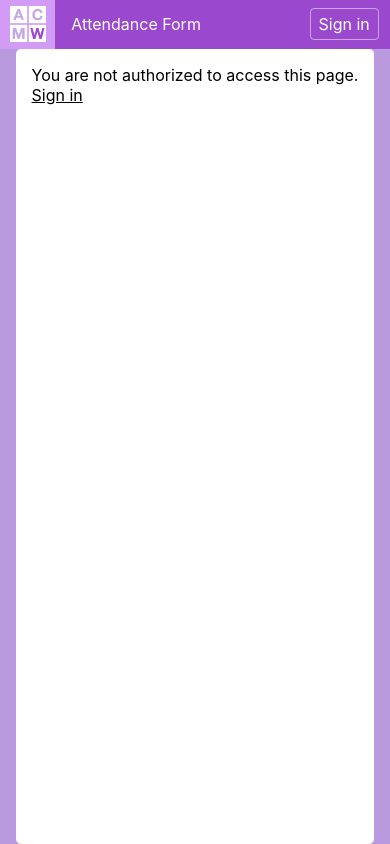
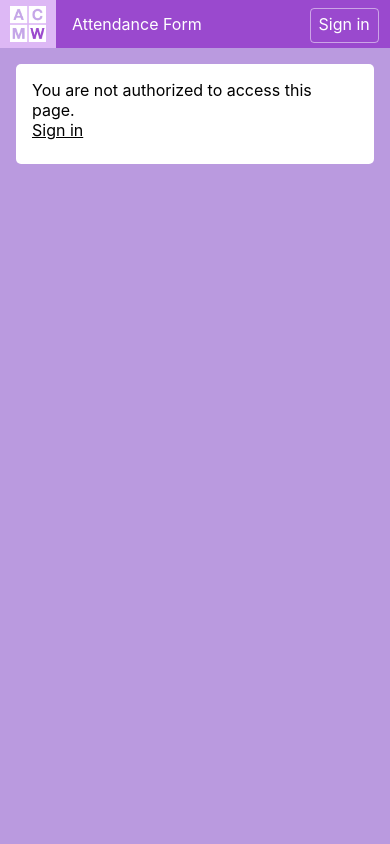
Before and after one commit to jgeorge37/acmwosu-db, a Next.js app in the folder acmw-db-app/: page /execdashboard in a window 390 px wide. Built offline with nearby package versions, Linux system fonts and the light colour scheme.

Commit message:
Ada 114 mobile navbar (#116)
* ADA-114 categorize bar by permissions tier

* ADA-114 Lots of wack css for this nav bar

```diff
--- a/acmw-db-app/components/NavBar.jsx
+++ b/acmw-db-app/components/NavBar.jsx
@@ -5,7 +5,11 @@ import React, {Fragment, useEffect, useState} from 'react';
 const NavBar = (props) => {
   const [showAlert, setShowAlert] = useState(false);
   const [hideAlert, setHideAlert] = useState(false);
+  const [narrow, setNarrow] = useState(false);
+  const [open, setOpen] = useState(false);
+  const [windowWidth, setWindowWidth] = useState(null);
 
+  // Log out confirmation notification
   useEffect(() => {
     if(showAlert) {
       const timer = setTimeout(() => {
@@ -14,6 +18,23 @@ const NavBar = (props) => {
       return () => clearTimeout(timer);
     }
   }, [showAlert]);
+
+  // Determine if menu must collapse; check if window size or user changes
+  useEffect(() => {
+    const limit = props.user ? (JSON.parse(props.user).is_exec ? 1060 : 670) : 0;
+    const isNarrow = window.innerWidth <= limit;
+    setNarrow(isNarrow);
+    if(!isNarrow) setOpen(false);
+  }, [windowWidth, props.user]);
+
+  // Add event listener for window resize
+  useEffect(() => {
+    const handleResize = ()=> {
+      setWindowWidth(window.innerWidth);
+    }
+    window.addEventListener('resize', handleResize);
+    return () => window.removeEventListener('resize', handleResize);
+  }, []);
 
   const logoutAlert = (
     <div className={styles.alert}>
@@ -24,12 +45,11 @@ const NavBar = (props) => {
   const cornerButton = props.user ?
   (
     <li className={`${styles.tab} ${styles.account}`}>
-      <span className={styles.email}>{JSON.parse(props.user).email}</span>
       <span onClick={() => {
         props.setUser(null);
         localStorage.removeItem('user');
         setShowAlert(true);
-      }} className={styles.cornerButton}>Log out</span>
+      }} className={styles.cornerButton}>Log out of {JSON.parse(props.user).email}</span>
     </li>
   )
   :
@@ -63,16 +83,24 @@ const NavBar = (props) => {
   );
 
   return (
-      <ul className={styles.bar}>
-        <a href="/">
-         <img src="/logoinvert.png" alt="ACM-W Logo" className={styles.navlogo}/>
-        </a>
+    <ul className={narrow ? `${styles.narrow} ${open ? styles.open : styles.closed}` : styles.bar}>
+      <div className={styles.mobileTopper}>
+        {open && <button onClick={() => setOpen(false)}>&#x2715;</button>}
+        {!open && <button onClick={() => setOpen(true)}>&#x2630;</button>}
+      </div>
+      <a href="/" className={styles.homelink}>
+        <img src="/logoinvert.png" alt="ACM-W Logo"/>
+        {narrow && <span>ACM-W OSU Database</span>}
+      </a>
+      <div id={styles.pages}>
         {tier1}
         {props.user && tier2}
         {props.user && JSON.parse(props.user).is_exec && tier3}
         {showAlert && !hideAlert && logoutAlert}
         {!(showAlert && !hideAlert) && cornerButton}
-      </ul>
+      </div>
+
+    </ul>
   )
 }
 
--- a/acmw-db-app/styles/components/NavBar.module.css
+++ b/acmw-db-app/styles/components/NavBar.module.css
@@ -12,7 +12,6 @@
   padding: 0.3em 0.5em;
   border-radius: 4px;
 }
-
 .alert > button {
   background-color: black;
   color: white;
@@ -27,14 +26,20 @@
   background-color: rgba(256,256,256,0.1);
 }
 
-.bar {
+.bar, .narrow {
   list-style-type: none;
   margin: 0px;
   padding: 0px;
   overflow: hidden;
+  white-space: nowrap;
   justify-content: left;
   align-items: center;
   background-color: #9A49CE;
+  height: 3em;
+}
+
+.mobileTopper {
+  display: none;
 }
 
 .tab {
@@ -45,31 +50,30 @@
   color: white;
   margin-right: 0.7em;
 }
-.tab.account .email {
-  float: left;
-  margin-left: 0.5em;
-  margin-top: 0.5em;
-  padding: 0.3em 0.5em;
-}
 .tab.account .cornerButton {
   float: right;
   margin-left: 0.5em;
   margin-top: 0.5em;
   padding: 0.3em 0.5em;
+  height: 2.2em;
   border: 1px solid rgba(256,256,256,0.5);
   border-radius: 4px;
   transition: 0.2s background-color ease-in-out, 0.2s color ease-in-out;
+  max-width: 15em;
+  overflow: hidden;
+  text-overflow: ellipsis;
 }
 .tab.account .cornerButton:hover {
   cursor: pointer;
-  background-color: rgba(256,256,256,0.8);
+  background-color: white;
   color: #9A49CE;
 }
 .tab a {
   display: block;
   color: #FFFFFF;
   text-align: center;
-  padding: 14px 16px;
+  padding: 14px 16px 0px 16px;
+  height: 3em;
   text-decoration: none;
   margin: 0px;
   transition: 0.2s background-color ease-in-out, 0.2s color ease-in-out;
@@ -84,13 +88,83 @@
   background-color: #FFFFFF;
   color: #9A49CE;
 }
-.bar .navlogo {
-  width: 3.45em;
-  float: left;
-  padding: 0.4em 0.6em;
-  background-color: #6e1ea0;
+.homelink {
+  height: 3rem;
+  width: 3.5rem;
+  color: white;
+  font-weight: 700;
   transition: 0.2s background-color ease-in-out, 0.2s color ease-in-out;
 }
-.bar .navlogo:hover {
-  background-color: #d29bf5;
+.homelink > img {
+  width: 3.5rem;
+  float: left;
+  padding: 0.35rem 0.6rem 0.35rem 0.6rem;
+  height: 3rem;
 }
+.homelink:hover, .narrow .mobileTopper > button:hover, .bar .homelink > img:hover {
+  background-color: #ddb8f5;
+}
+.bar .homelink > img {
+  transition: 0.2s background-color ease-in-out, 0.2s color ease-in-out;
+}
+
+/* For the collapsing  */
+.narrow #pages {
+  position: fixed;
+  width: 100%;
+  top: 3em;
+  height: 100%;
+  background-color: #b763eb;
+  transition: 0.5s;
+  overflow: hidden;
+  z-index: 1;
+}
+.narrow.open #pages {
+ width: 18em;
+}
+.narrow.closed #pages {
+  width: 0em;
+}
+.narrow .mobileTopper {
+  display: block;
+  height: 3em;
+  width: 100%;
+  background-color: #9A49CE;
+  position: fixed;
+  top: 0em;
+}
+.narrow .mobileTopper > button {
+  background-color: transparent;
+  font-size: 22pt;
+  color: white;
+  padding-bottom: 0.2rem;
+  height: 3rem;
+  width: 3rem;
+  border: none;
+  outline: none;
+  transition: 0.2s background-color ease-in-out, 0.2s color ease-in-out;
+}
+.narrow .homelink {
+  position: fixed;
+  top: 0rem;
+  left: 3rem;
+  z-index: 1;
+  float: none;
+  width: 15rem;
+}
+.narrow .homelink > span {
+  margin-top: 0.8rem;
+  display: inline-block;
+}
+.narrow li, .narrow .tab.account, .narrow .tab.account .cornerButton {
+  float: none;
+}
+.narrow .tab.account{
+  margin: 0.5em 0em;
+  text-align: center;
+  justify-content: center;
+}
+.narrow .tab.account .cornerButton {
+  display: inline-block;
+  margin: 0;
+}
--- a/acmw-db-app/styles/globals.css
+++ b/acmw-db-app/styles/globals.css
@@ -1,5 +1,6 @@
 html,
 body {
+  min-width: 300px;
   padding: 0;
   margin: 0;
   font-family: -apple-system, BlinkMacSystemFont, Segoe UI, Roboto, Oxygen,
@@ -42,6 +43,9 @@ a {
   background-color: white;
   padding: 1em;
   border-radius: 5px;
+  display: block;
+  max-height: 100px;
+  margin: 1em;
 }
 .app-container .unauth > a {
   text-decoration: underline;
```
